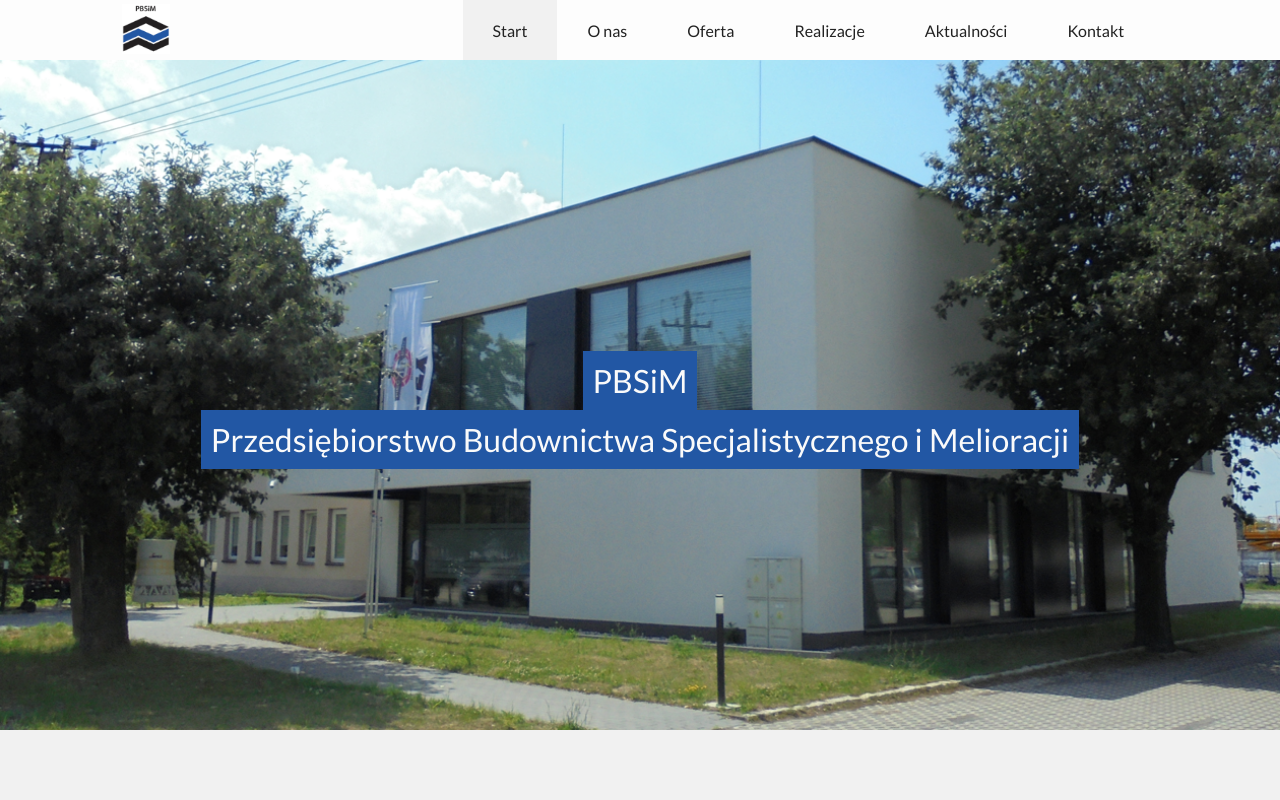
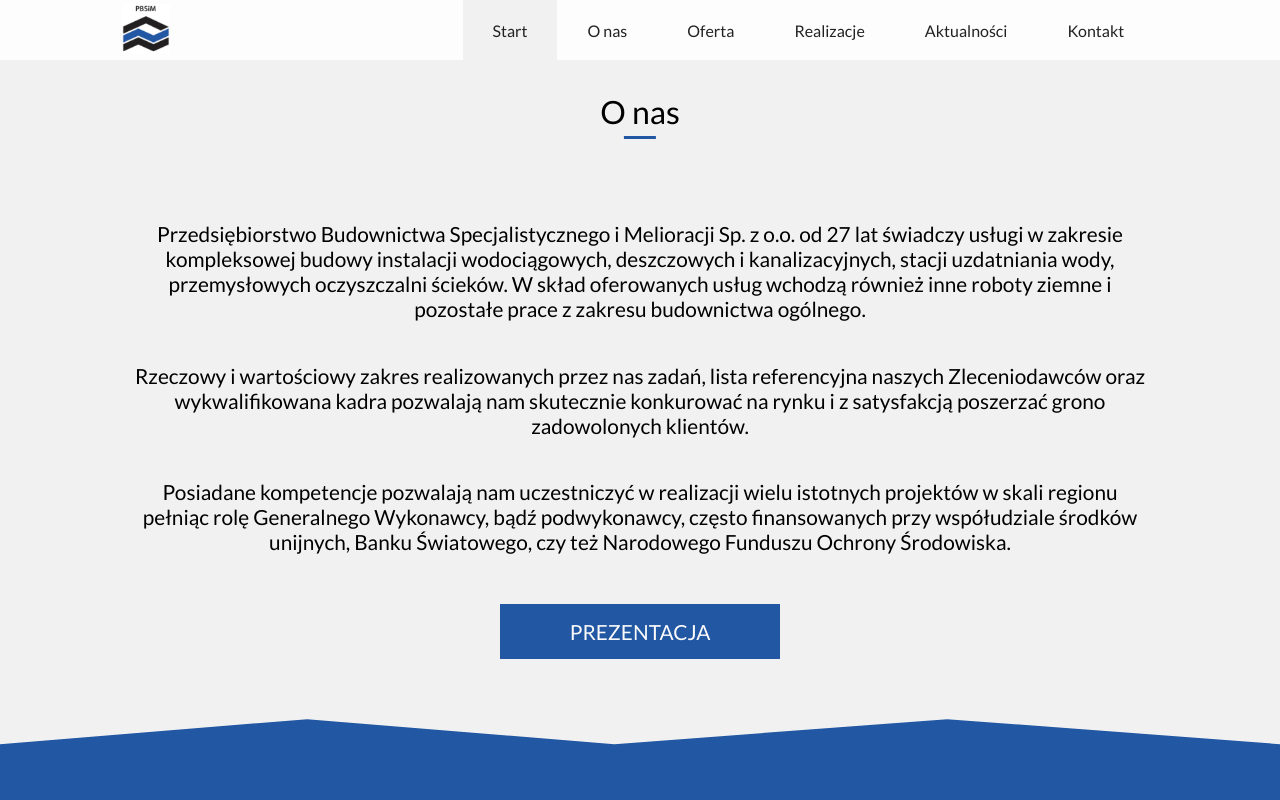
Before and after one commit to MarKust71-arch/pbsim, a React (Create React App) app: page /about in a window 1280 px wide. Shown: the top 800 px of the page. Built offline with nearby package versions, Linux system fonts and the light colour scheme.

Commit message:
react #6: just backup before an other menubar

```diff
--- a/package.json
+++ b/package.json
@@ -10,9 +10,11 @@
     "@types/node": "^12.0.0",
     "@types/react": "^16.9.0",
     "@types/react-dom": "^16.9.0",
+    "@types/react-router-dom": "^5.1.5",
     "node-sass": "^4.14.1",
     "react": "^16.13.1",
     "react-dom": "^16.13.1",
+    "react-router-dom": "^5.2.0",
     "react-scripts": "3.4.3",
     "react-slideshow-image": "^3.2.0",
     "typescript": "~3.7.2"
--- /dev/null
+++ b/src/components/About.tsx
@@ -0,0 +1,16 @@
+import React from 'react';
+import { AboutMain, Footer, Header } from '.';
+
+export const About = () => {
+    return (
+        <>
+            <Header />
+            <AboutMain />
+            <Footer />
+            <script
+                src="js/hide-show-menu.js"
+                type="text/javascript"
+            ></script>{' '}
+        </>
+    );
+};
--- /dev/null
+++ b/src/components/AboutMain.tsx
@@ -0,0 +1,41 @@
+import React from 'react';
+import '../css/main.scss';
+
+export const AboutMain = () => {
+    return (
+        <main>
+            <section className="about_us">
+                <div className="container">
+                    <p>O nas</p>
+                    <p>
+                        Przedsiębiorstwo Budownictwa Specjalistycznego i
+                        Melioracji Sp. z o.o. od 27 lat świadczy usługi w
+                        zakresie kompleksowej budowy instalacji wodociągowych,
+                        deszczowych i kanalizacyjnych, stacji uzdatniania wody,
+                        przemysłowych oczyszczalni ścieków. W skład oferowanych
+                        usług wchodzą również inne roboty ziemne i pozostałe
+                        prace z zakresu budownictwa ogólnego.
+                    </p>
+                    <p>
+                        Rzeczowy i wartościowy zakres realizowanych przez nas
+                        zadań, lista referencyjna naszych Zleceniodawców oraz
+                        wykwalifikowana kadra pozwalają nam skutecznie
+                        konkurować na rynku i z satysfakcją poszerzać grono
+                        zadowolonych klientów.
+                    </p>
+                    <p>
+                        Posiadane kompetencje pozwalają nam uczestniczyć w
+                        realizacji wielu istotnych projektów w skali regionu
+                        pełniąc rolę Generalnego Wykonawcy, bądź podwykonawcy,
+                        często finansowanych przy współudziale środków unijnych,
+                        Banku Światowego, czy też Narodowego Funduszu Ochrony
+                        Środowiska.
+                    </p>
+                    <a href="#">
+                        <div className="blue_button">Prezentacja</div>
+                    </a>
+                </div>
+            </section>
+        </main>
+    );
+};
--- a/src/components/App.tsx
+++ b/src/components/App.tsx
@@ -1,12 +1,18 @@
 import React from 'react';
-import { Header, Main, Footer } from '.';
+import { BrowserRouter as Router, Switch, Route } from 'react-router-dom';
+import { Home, About } from '.';
 
 export const App = () => {
     return (
-        <>
-            <Header />
-            <Main />
-            <Footer />
-        </>
+        <Router>
+            <Switch>
+                <Route path="/about">
+                    <About />
+                </Route>
+                <Route path="/">
+                    <Home />
+                </Route>
+            </Switch>
+        </Router>
     );
 };
--- a/src/components/Header.tsx
+++ b/src/components/Header.tsx
@@ -6,18 +6,18 @@
         <header>
             <div className="container">
                 <nav>
-                    <a href="../html/index.html">
-                        <img src="../images/logo3_small.png" alt="Logo PBSiM" />
+                    <a href="/">
+                        <img src="../images/logo3_small.png" alt="logo-pbsim" />
                     </a>
                     <div className="menu">
                         <ol>
                             <li>
-                                <a href="../html/index.html" className="active">
+                                <a href="/" className="active">
                                     Start
                                 </a>
                             </li>
                             <li>
-                                <a href="../html/o-nas.html">O nas</a>
+                                <a href="/about">O nas</a>
                             </li>
                             <li className="offertLink">
                                 <span>Oferta</span>
--- /dev/null
+++ b/src/components/Home.tsx
@@ -0,0 +1,16 @@
+import React from 'react';
+import { Header, Main, Footer } from '.';
+
+export const Home = () => {
+    return (
+        <>
+            <Header />
+            <Main />
+            <Footer />
+            <script
+                src="js/hide-show-menu.js"
+                type="text/javascript"
+            ></script>{' '}
+        </>
+    );
+};
--- a/src/components/index.ts
+++ b/src/components/index.ts
@@ -1,3 +1,6 @@
+export { AboutMain } from './AboutMain';
+export { About } from './About';
+export { Home } from './Home';
 export { Footer } from './Footer';
 export { Header } from './Header';
 export { Main } from './Main';
```
Also changed, not shown: public/js/hide-show-menu.js (added, +27 -0 lines), 1 other file (tests, documents, lock files or other folders).
